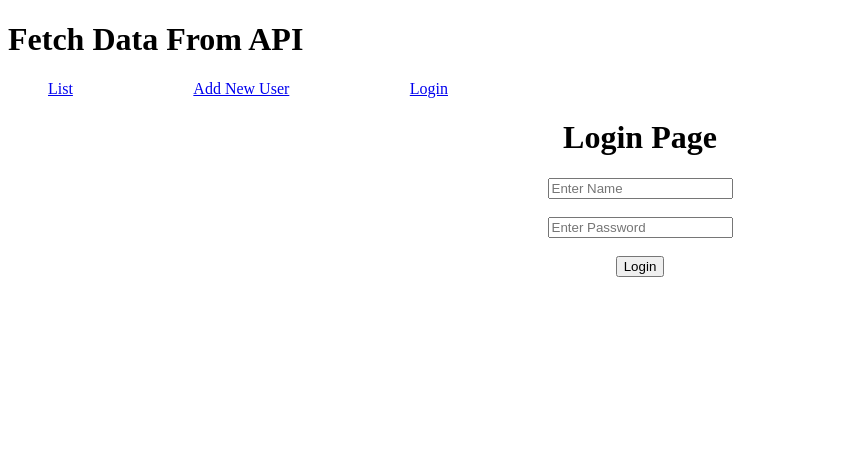
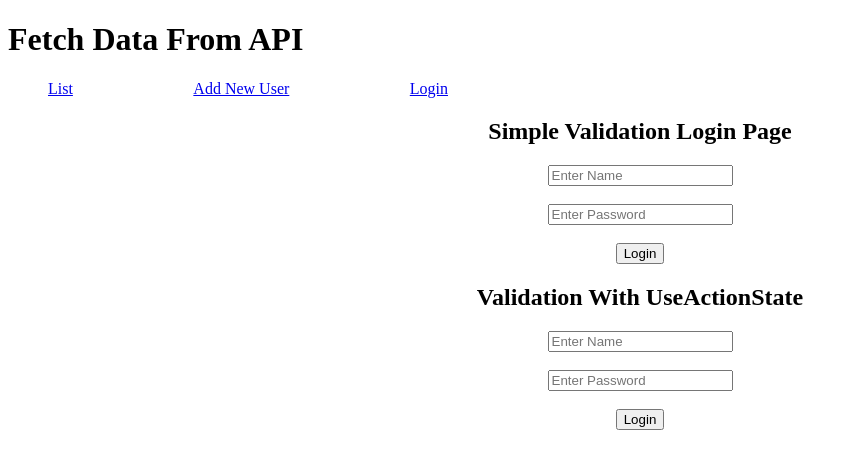
Before and after one commit to KokabNaveed/React, a React (Vite) app: page /login in a window 1280 px wide. Shown: the top 468 px of the page, without its empty margins (0-858 px from the left). Built offline with nearby package versions, Linux system fonts and the light colour scheme.

Commit message:
Validation with UseActionState Hook

```diff
--- a/src/Login.jsx
+++ b/src/Login.jsx
@@ -1,7 +1,9 @@
-import { useState } from "react";
+import { useActionState, useState } from "react";
 import './Styles/API.css';
 
 function Login() {
+
+    // this all is for simple validation
 
     const [name, setName] = useState('');
     const [nameErr, setNameErr] = useState();
@@ -34,10 +36,34 @@
         }
     }
 
+    // this all is for useActionState Hook validation
+
+    const handleLogin = (prevData, formData) => {
+
+        let name = formData.get('name');
+        let password = formData.get('password');
+
+        let regex = /^[A-Z0-9]+$/i;
+
+
+        if (!name || name.length > 5) {
+            return { error: 'Please Enter valid username. 5 character are allowed' ,name,password}
+        } else if (!password || !regex.test(password)) {
+            return { error: 'Please Enter valid Password. Only character and numbers are allowed',name,password }
+        }
+        else {
+            return { message: 'Login Successfully',name,password }
+        }
+    }
+
+    const [data, action, pending] = useActionState(handleLogin)
+
 
     return (
         <div style={{ textAlign: 'center' }}>
-            <h1>Login Page</h1>
+
+            <div>
+                <h2>Simple Validation Login Page</h2>
                 <input type="text" className={nameErr ? 'error' : ''} onChange={handleName} placeholder="Enter Name" />
                 <br />
                 <span className="red-color">{nameErr && nameErr}</span>
@@ -49,6 +75,26 @@
                 <button disabled={nameErr || passwordErr}>Login</button>
             </div>
 
+            <div>
+                <h2>Validation With UseActionState</h2>
+                {
+                    data?.message && <span style={{color:'green'}}> {data?.message} </span>
+                }
+
+                {
+                    data?.error && <span style={{color:'red'}}> {data?.error} </span>
+                }
+
+                <form action={action}>
+                    <input type="text" defaultValue={data?.name} name="name" placeholder="Enter Name" />
+                    <br /><br />
+                    <input type="text" defaultValue={data?.password} name="password" placeholder="Enter Password" />
+                    <br /><br />
+                    <button>Login</button>
+                </form>
+            </div>
+        </div>
+
     )
 }
 
```
Lines whose indentation alone changed are shown as unchanged.
